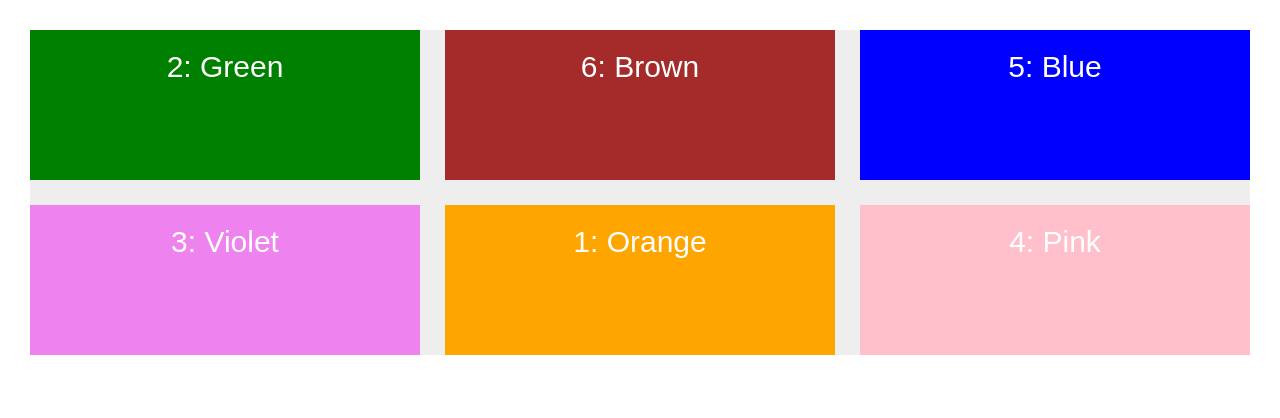
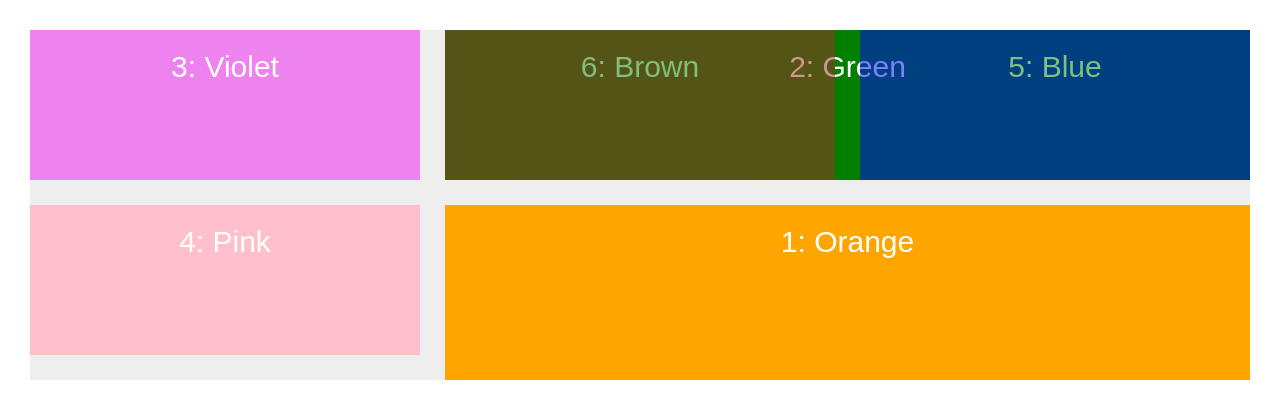
Before and after one commit to markopo/cssgrid, a plain HTML site: page index.html in a window 1280 px wide. Drawn offline with Linux system fonts and the light colour scheme.

Commit message:
styling blog layout

```diff
--- /dev/null
+++ b/blog-style.css
@@ -0,0 +1,51 @@
+.container {
+    background: #eee;
+    width: calc(100vw - 60px);
+    margin: 30px auto;
+
+    display: grid;
+    /*grid-template-rows: repeat(2, 150px);*/
+    /*grid-template-columns: repeat(3, 1fr);*/
+    /*grid-row-gap: 20px;*/
+    /*grid-column-gap: 20px;*/
+
+    grid-gap: 25px;
+}
+
+.container * {
+    background: red;
+    color: white;
+    text-align: center;
+    padding: 20px;
+    font-size: 30px;
+    font-family: sans-serif;
+}
+
+.header {
+    grid-column: 1 / span 4;
+    grid-row: 1 / 2;
+    height: 6vh;
+}
+
+.small-box {
+    grid-column: auto / span 1;
+    grid-row: 2 / 3;
+    height: 12vh;
+}
+
+.side-bar {
+    grid-column: 4 / auto;
+    grid-row: 2 / span 2;
+}
+
+.main-content {
+    grid-column: 1 / span 3;
+    grid-row: 3 / 3;
+    height: 33vh;
+}
+
+.footer {
+    grid-column: 1 / span 4;
+    grid-row: 4 / 5;
+    height: 6vh;
+}
--- a/style.css
+++ b/style.css
@@ -26,12 +26,15 @@
     /*grid-row-end: 3;*/
     /*grid-column-start: 2;*/
     /*grid-column-end: 3;*/
-    grid-row: 2 / 3;
-    grid-column: 2 / 3;
+    grid-row: 2 / 4;
+    grid-column: 2 / 4;
 }
 
 .item--2 {
     background: green;
+    grid-row: 1 / 2;
+    grid-column: 2 / -1;
+    /*z-index: 3;*/
 }
 
 .item--3 {
@@ -44,12 +47,14 @@
 
 .item--5 {
     background: blue;
+    opacity: .5;
     grid-row: 1 / 2;
     grid-column: 3 / 4;
 }
 
 .item--6 {
     background: brown;
+    opacity: .5;
     grid-row: 1 / 2;
     grid-column: 2 / 3;
 }
```
Also changed, not shown: blog.html (added, +19 -0 lines).
